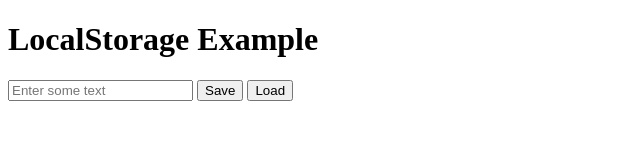
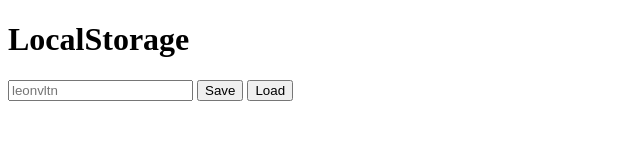
Before and after one commit to LeonVLTN/my-localstorage-site, a plain HTML site: page index.html in a window 1280 px wide. Shown: the whole page, without its empty margins (0-640 px from the left). Drawn offline with Linux system fonts and the light colour scheme.

Commit message:
Update index.html

```diff
--- a/index.html
+++ b/index.html
@@ -3,11 +3,11 @@
 <head>
     <meta charset="UTF-8">
     <meta name="viewport" content="width=device-width, initial-scale=1.0">
-    <title>LocalStorage Example</title>
+    <title>LocalStorage</title>
 </head>
 <body>
-    <h1>LocalStorage Example</h1>
-    <input type="text" id="inputField" placeholder="Enter some text">
+    <h1>LocalStorage</h1>
+    <input type="text" id="inputField" placeholder="leonvltn">
     <button onclick="saveToLocalStorage()">Save</button>
     <button onclick="loadFromLocalStorage()">Load</button>
     <p id="output"></p>
```
